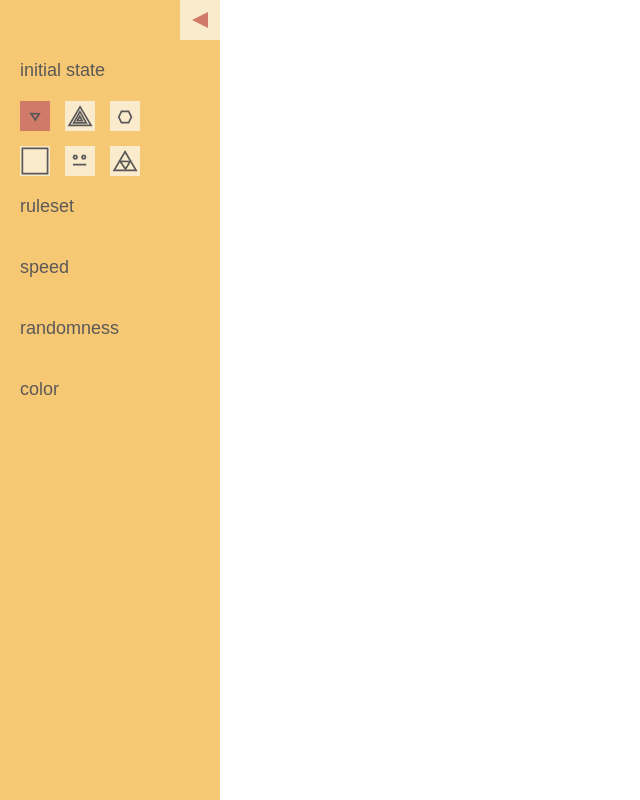
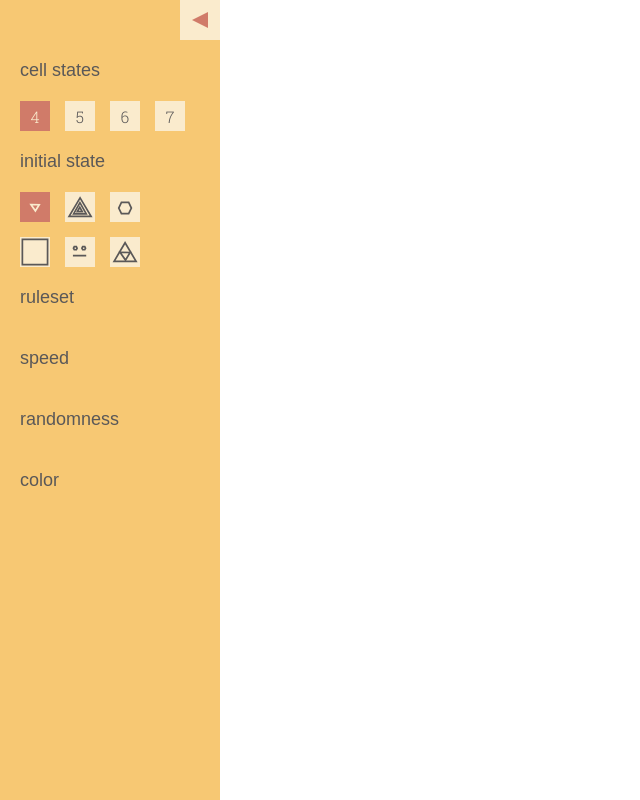
Before and after one commit to jdobrowner/automaton-2, a Svelte app: page / in a window 1280 px wide. Shown: the whole page, without its empty margins (0-640 px from the left). Built offline with nearby package versions, Linux system fonts and the light colour scheme; a web font is replaced by a local one.

Commit message:
cell states control

```diff
--- a/src/components/Controls.svelte
+++ b/src/components/Controls.svelte
@@ -1,10 +1,11 @@
-<script>
+<script lang="ts">
   import { InitialStateOptions } from 'src/constants';
-
-  import { colors } from '../stores/SettingsStores';
+  import { colors, cellStates } from '../stores/SettingsStores';
   import InitialStateButton from './initialStateButton/InitialStateButton.svelte';
+  import TextButton from './TextButton.svelte';
 
   let minimized = false;
+  const selectCellStates = (num: number) => cellStates.set(num);
 </script>
 
 <div class="container" class:minimized style="background-color:{$colors[1]};color:{$colors[3]}">
@@ -19,6 +20,16 @@
   </div>
   <div class="overflow-hidden">
     <div class="subcontainer">
+      <!-- Cell States -->
+      <h3>cell states</h3>
+      <div class="cell-states">
+        <TextButton text="4" onClick={() => selectCellStates(4)} selected={$cellStates === 4} />
+        <TextButton text="5" onClick={() => selectCellStates(5)} selected={$cellStates === 5} />
+        <TextButton text="6" onClick={() => selectCellStates(6)} selected={$cellStates === 6} />
+        <TextButton text="7" onClick={() => selectCellStates(7)} selected={$cellStates === 7} />
+      </div>
+
+      <!-- Initial State -->
       <h3>initial state</h3>
       <div class="initial-states">
         <InitialStateButton pattern={InitialStateOptions.LITTLE_TRIANGLE} />
@@ -28,9 +39,17 @@
         <InitialStateButton pattern={InitialStateOptions.FACE} />
         <InitialStateButton pattern={InitialStateOptions.TRIFORCE} />
       </div>
+
+      <!-- Ruleset -->
       <h3>ruleset</h3>
+
+      <!-- Speed -->
       <h3>speed</h3>
+
+      <!-- Randomness -->
       <h3>randomness</h3>
+
+      <!-- Color -->
       <h3>color</h3>
     </div>
   </div>
@@ -76,4 +95,9 @@
     gap: 15px;
     grid-template-columns: 30px 30px 30px;
   }
+  .cell-states {
+    display: grid;
+    gap: 15px;
+    grid-template-columns: 30px 30px 30px 30px;
+  }
 </style>
--- /dev/null
+++ b/src/components/TextButton.svelte
@@ -0,0 +1,25 @@
+<script lang="ts">
+  import { colors } from '../stores/SettingsStores';
+  export let text = '';
+  export let selected: boolean;
+  export let onClick: () => void;
+</script>
+
+<div
+  on:click={onClick}
+  class:selected
+  style="background-color:{selected ? $colors[2] : $colors[0]}"
+>
+  <p style="color:{selected ? $colors[0] : $colors[3]}">{text}</p>
+</div>
+
+<style>
+  div {
+    height: 30px;
+    width: 100%;
+    display: flex;
+    align-items: center;
+    justify-content: center;
+    cursor: pointer;
+  }
+</style>
--- a/src/components/initialStateButton/InitialStateButton.svelte
+++ b/src/components/initialStateButton/InitialStateButton.svelte
@@ -17,7 +17,7 @@
 >
   <svg viewBox="0 0 35 35">
     {#each patternPaths as pPath}
-      <path d={pPath} stroke={$colors[3]} stroke-width="2" fill="none" />
+      <path d={pPath} stroke={isSelected ? $colors[0] : $colors[3]} stroke-width="2" fill="none" />
     {/each}
   </svg>
 </div>
--- a/src/stores/SettingsStores.ts
+++ b/src/stores/SettingsStores.ts
@@ -17,3 +17,5 @@ export const randomness = writable(RandomnessStates.OFF);
 export const ruleset = writable(Rulesets.EXPANDER);
 
 export const speed = writable(Speeds.MEDIUM);
+
+export const cellStates = writable(4);
```
